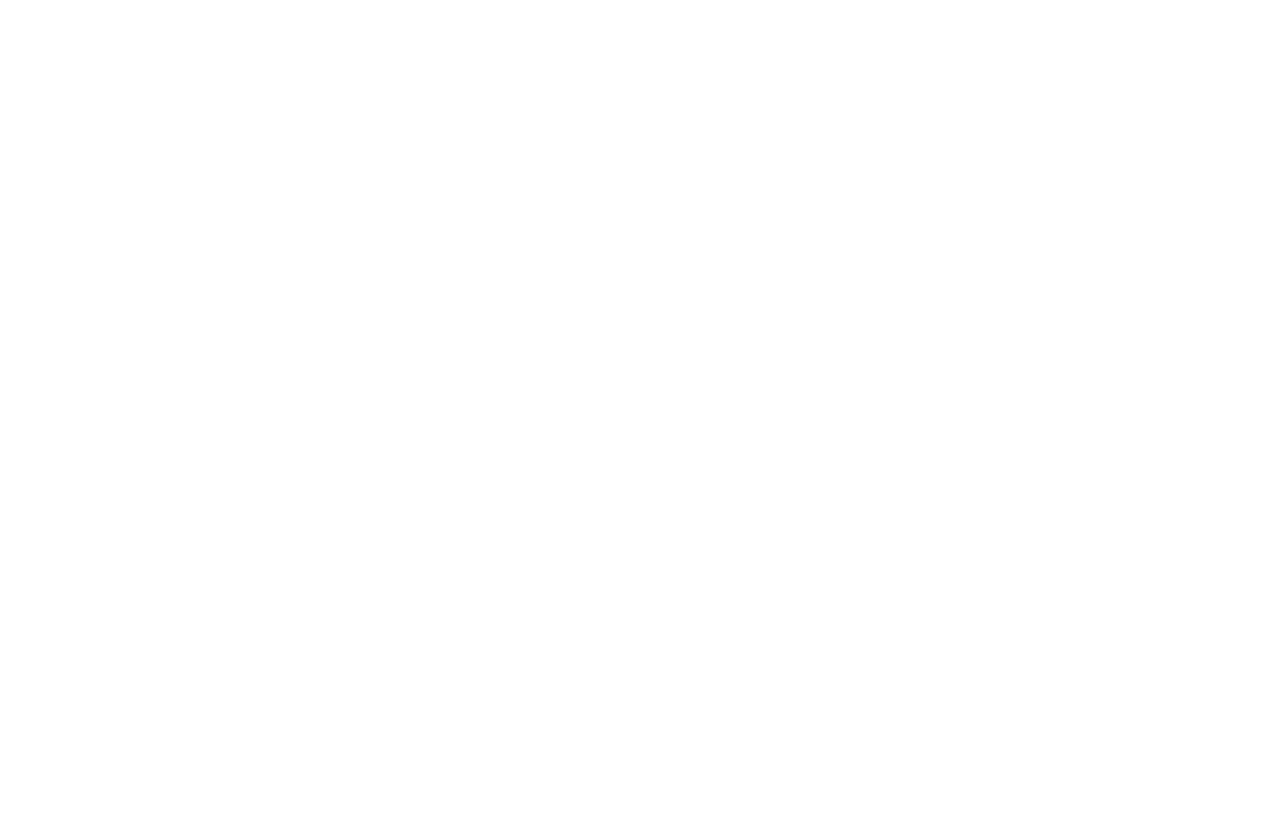
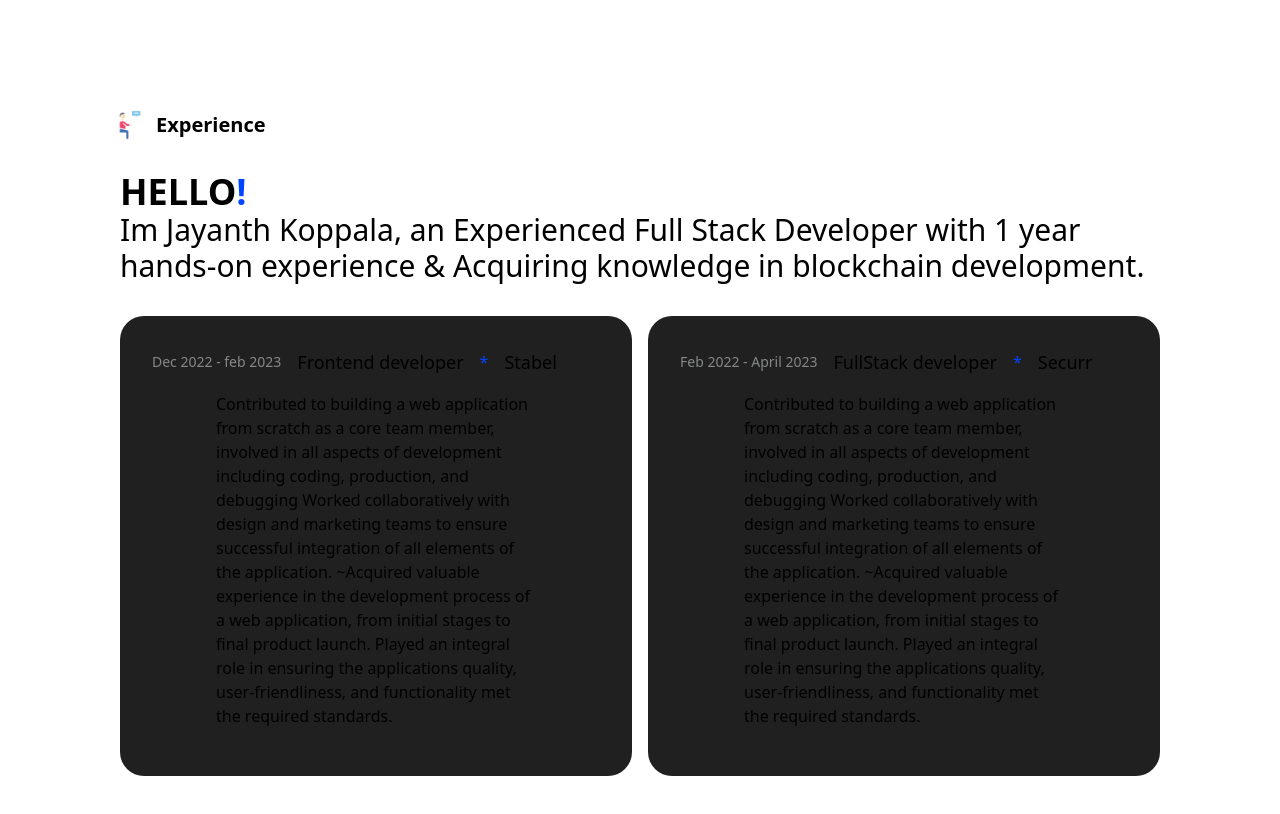
Before and after one commit to jayanth137/My_Portfolio, a React (Vite) app: page / in a window 1280 px wide. Shown: the part 794-1608 px from the top of the page. Before the commit the page ends 800 px from the top, so only its background shows below. Built offline with nearby package versions, Linux system fonts and the light colour scheme.

Commit message:
completed upto Experience

```diff
--- /dev/null
+++ b/src/Components/Experience/Experience.jsx
@@ -0,0 +1,49 @@
+import React from 'react';
+import workdesk from './Icons/workdesk.png';
+import ExperienceCard from './ExperienceCard';
+import './ExperienceData.js';
+import { ExperienceData } from './ExperienceData.js';
+
+const Experience = () => {
+  return (
+    <div className="lg:m-28 md:m-18 sm:m-8">
+      <div className="flex items-center">
+        <>
+          {' '}
+          <img
+            src={workdesk}
+            width={30}
+            height={30}
+            alt="Picture of the author"
+            style={{ objectFit: 'contain', margin: '0 5px ' }}
+          />
+        </>
+        <div className="text-xl ms-1 font-bold">Experience</div>
+      </div>
+      <div className="mt-8 mx-2">
+        <h1 className="text-4xl font-bold">
+          HELLO<span className="text-primary">!</span>
+        </h1>
+        <h3 className="lg:text-3xl md:text-xl max-w-screen-xl">
+          Im Jayanth Koppala, an Experienced Full Stack Developer with 1 year
+          hands-on experience & Acquiring knowledge in blockchain development.
+        </h3>
+      </div>
+      <div>
+        <div className="lg:flex    ">
+          {ExperienceData.map((e, index) => (
+            <ExperienceCard
+              key={index}
+              role={e.role}
+              duration={e.duration}
+              company={e.company}
+              desc={e.desc}
+            />
+          ))}
+        </div>
+      </div>
+    </div>
+  );
+};
+
+export default Experience;
--- /dev/null
+++ b/src/Components/Experience/ExperienceCard.jsx
@@ -0,0 +1,19 @@
+import './ExperienceData';
+
+const ExperienceCard = ({ duration, role, company, desc, skills }) => {
+  return (
+    <div className="lg:w-auto rounded-3xl p-8 my-8 lg:mx-2 lg:h-auto bg-darkGray">
+      <div className="flex justify-items-start items-center space-x-4 ">
+        <div className="text-sm text-textGray ">{duration}</div>
+        <div className="lg:mx-2 text-lg ">{role}</div>
+        <div className=" text-primary">*</div>
+        <div className="lg:mx-2 text-lg">{company}</div>
+      </div>
+      <div className="lg:mx-16 my-4 ">
+        <p>{desc}</p>
+      </div>
+    </div>
+  );
+};
+
+export default ExperienceCard;
--- /dev/null
+++ b/src/Components/Experience/ExperienceData.js
@@ -0,0 +1,18 @@
+export const ExperienceData = [
+  {
+    key: 1,
+    duration: 'Dec 2022 - feb 2023',
+    role: 'Frontend developer',
+    company: 'Stabel',
+    desc: 'Contributed to building a web application from scratch as a core team member, involved in all aspects of development including coding, production, and debugging Worked collaboratively with design and marketing teams to ensure successful integration of all elements of the application. ~Acquired valuable experience in the development process of a web application, from initial stages to final product launch. Played an integral role in ensuring the applications quality, user-friendliness, and functionality met the  required standards.',
+    skills: '[React.js, Next.js, Javascript, CSS]',
+  },
+  {
+    key: 2,
+    duration: 'Feb 2022 - April 2023',
+    role: 'FullStack developer',
+    company: 'Securr',
+    desc: 'Contributed to building a web application from scratch as a core team member, involved in all aspects of development including coding, production, and debugging Worked collaboratively with design and marketing teams to ensure successful integration of all elements of the application. ~Acquired valuable experience in the development process of a web application, from initial stages to final product launch. Played an integral role in ensuring the applications quality, user-friendliness, and functionality met the  required standards.',
+    skills: '[React.js, Next.js, Javascript, CSS]',
+  },
+];
--- a/src/Home.jsx
+++ b/src/Home.jsx
@@ -1,12 +1,14 @@
 import React from 'react';
 import Navbar from './Components/Navbar/Navbar';
 import Welcome from './Components/Welcome/Welcome';
+import Experience from './Components/Experience/Experience';
 
 const Home = () => {
   return (
     <div>
       <Navbar />
       <Welcome />
+      <Experience />
     </div>
   );
 };
--- a/tailwind.config.js
+++ b/tailwind.config.js
@@ -9,6 +9,7 @@
       darkGray: '#202020',
       white: '#F2F2F2',
       black: '#101010',
+      textGray: '#868787',
     },
     screens: {
       sm: '375px',
```
Also changed, not shown: src/Components/Experience/Icons/workdesk.png (added), src/Components/Welcome/Images/ss.jsx (deleted).
